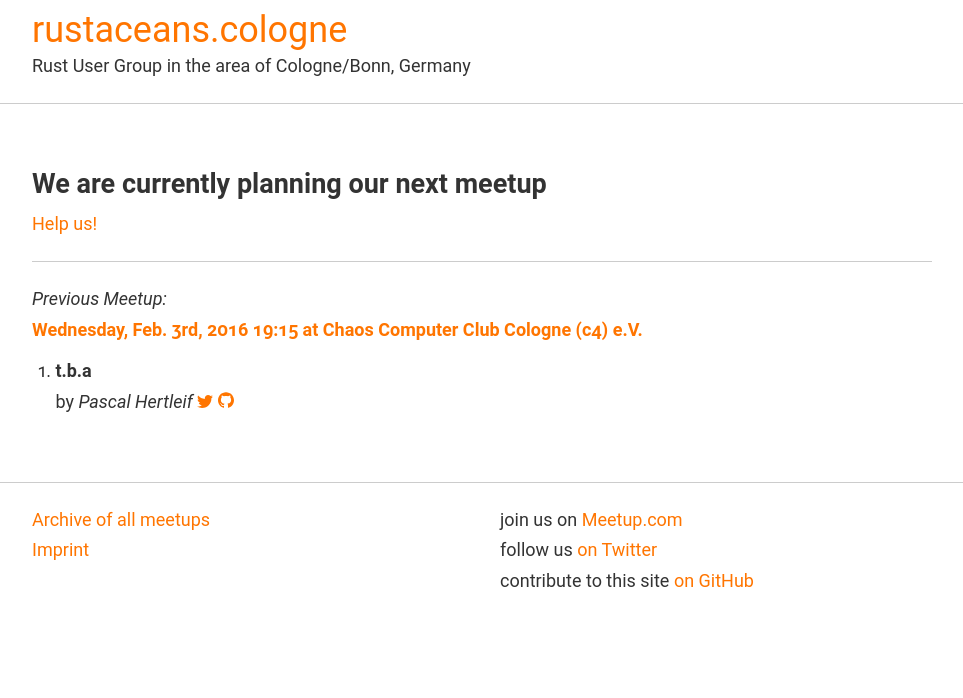
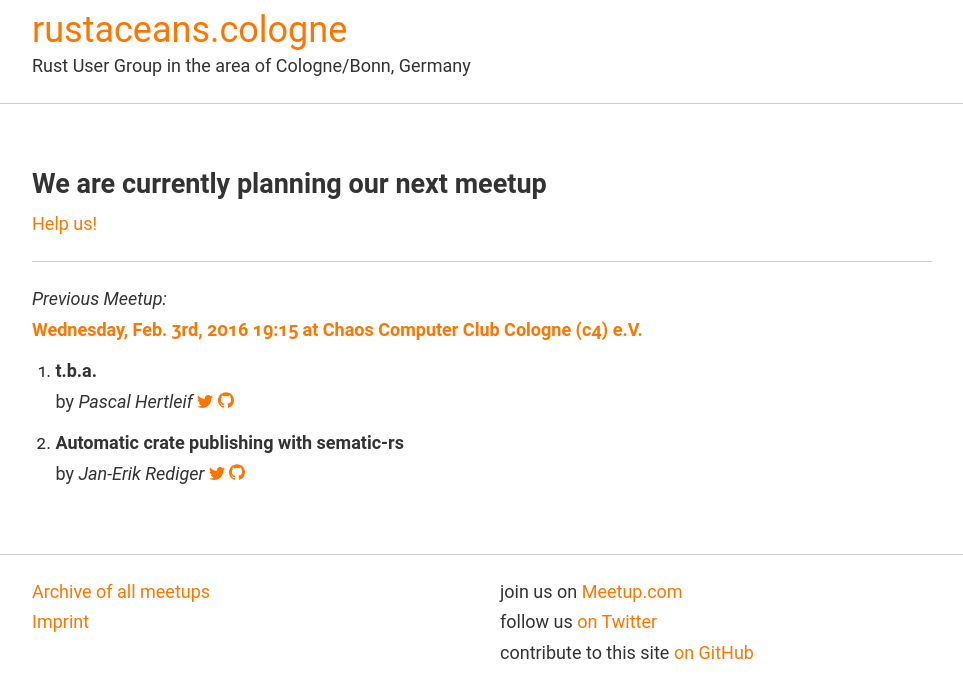
Before and after one commit to Rustaceans/rust-cologne, a Jekyll site: the page built from index.html, in a window 1280 px wide. Shown: the top 698 px of the page, without its empty margins (158-1121 px from the left). Built offline with Jekyll 4.4.1, drawn with Linux system fonts in a browser that asks for light colours.

Commit message:
Add Jan-Erik's Talk

```diff
--- a/_posts/2016-02-03-third-meetup.md
+++ b/_posts/2016-02-03-third-meetup.md
@@ -12,9 +12,14 @@
   street: "Heliosstr. 6a"
   city: Köln
 talks:
-- title: "t.b.a"
+- title: "t.b.a."
   speaker:
     name: "Pascal Hertleif"
     twitter: killercup
     github: killercup
+- title: "Automatic crate publishing with sematic-rs"
+  speaker:
+    name: "Jan-Erik Rediger"
+    twitter: badboy_
+    github: badboy
 ---
```
